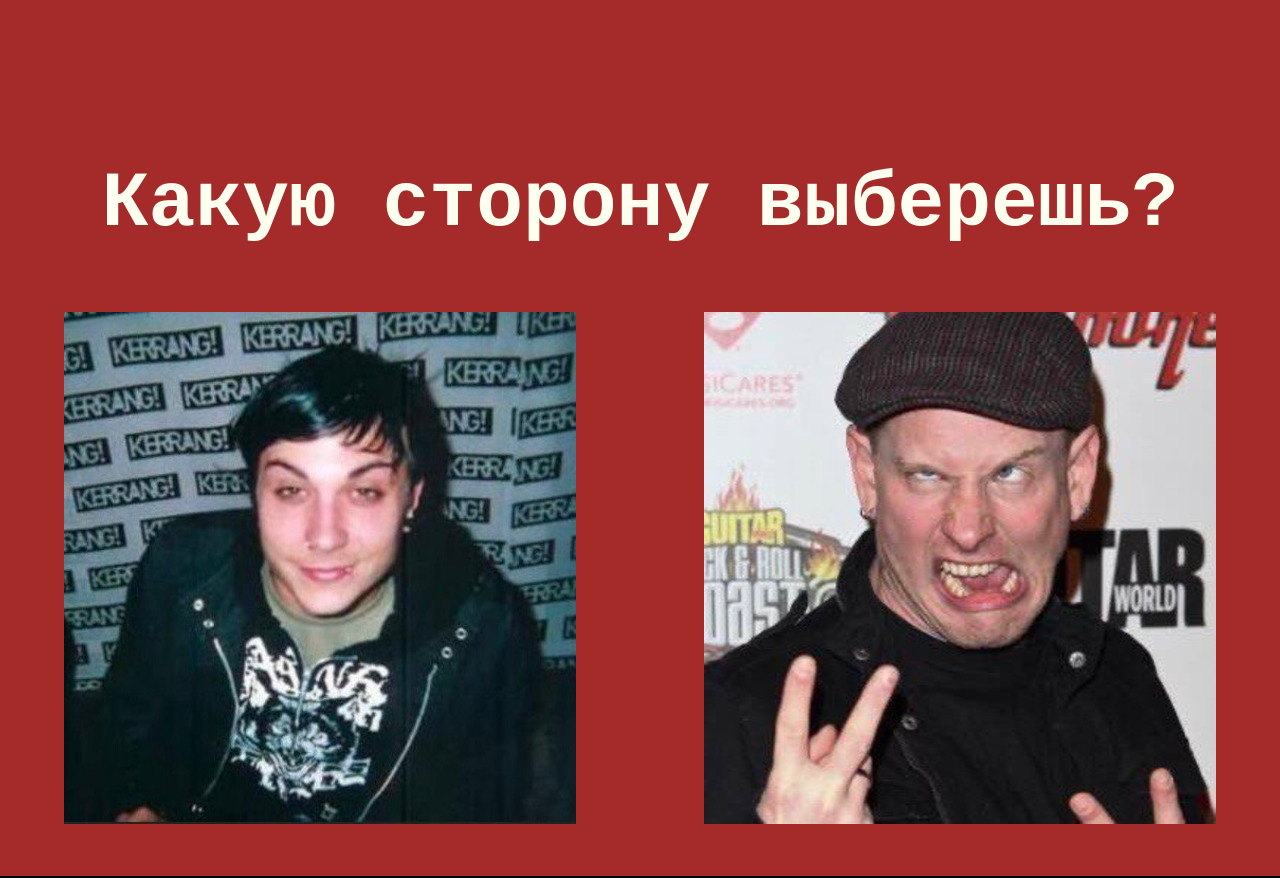
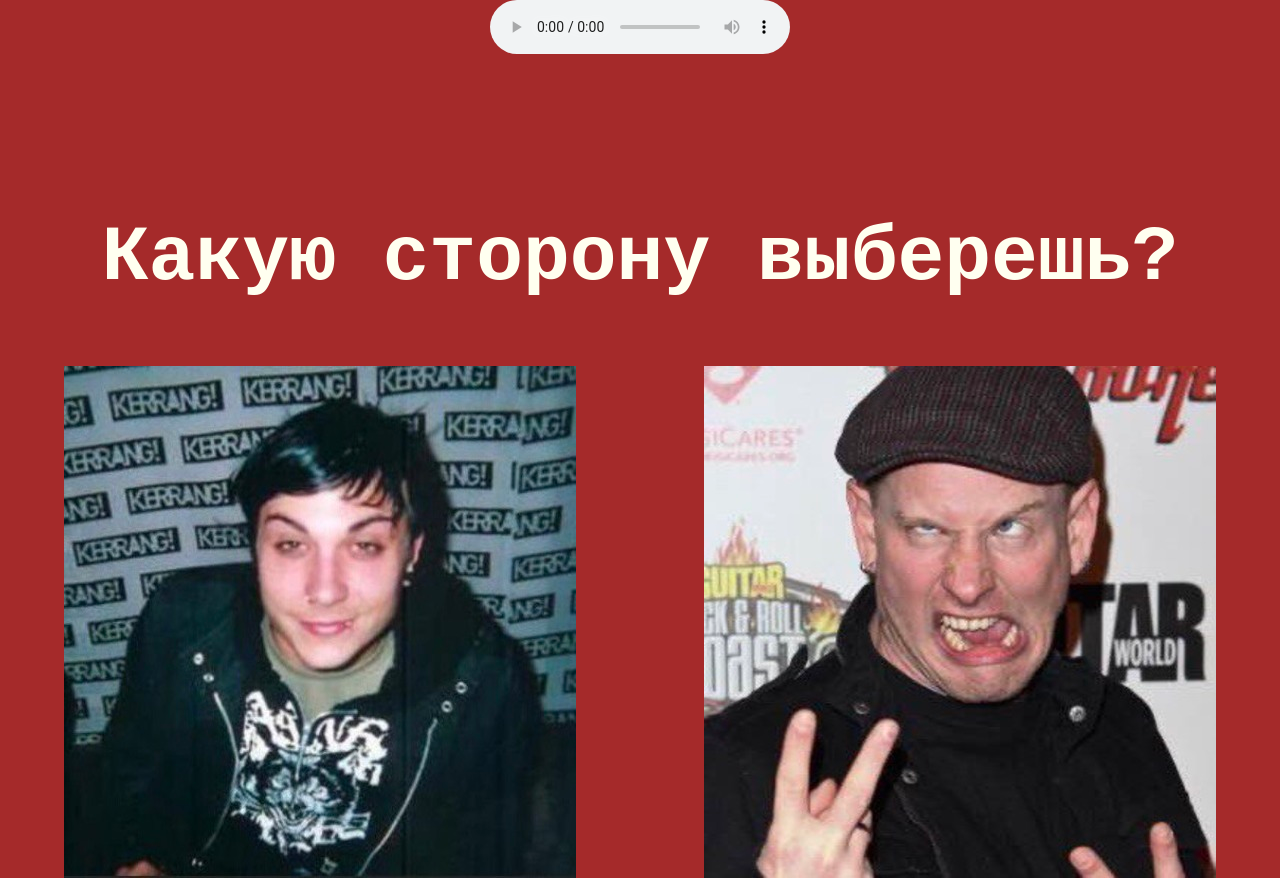
Before and after one commit to realeed1/slipchem.github.io, a plain HTML site: page index.html in a window 1280 px wide. Shown: the top 878 px of the page. Drawn offline with Linux system fonts and the light colour scheme.

Commit message:
Update index.html

```diff
--- a/index.html
+++ b/index.html
@@ -8,6 +8,9 @@
 <body>
     <main>
  <div>
+         <div class="aud">
+        <audio src="dwtd.mp3" controls> </audio>
+    </div>
     <h1 class="h"> Какую сторону выберешь? </h1>
     <div class="photos">
         <a href="https://youtu.be/jhdmMFV-o6Y"> <img src="img\imgonline-com-ua-Resize-w0MhlqcZaw2S (1).jpg" alt="френк" ></a>
```
